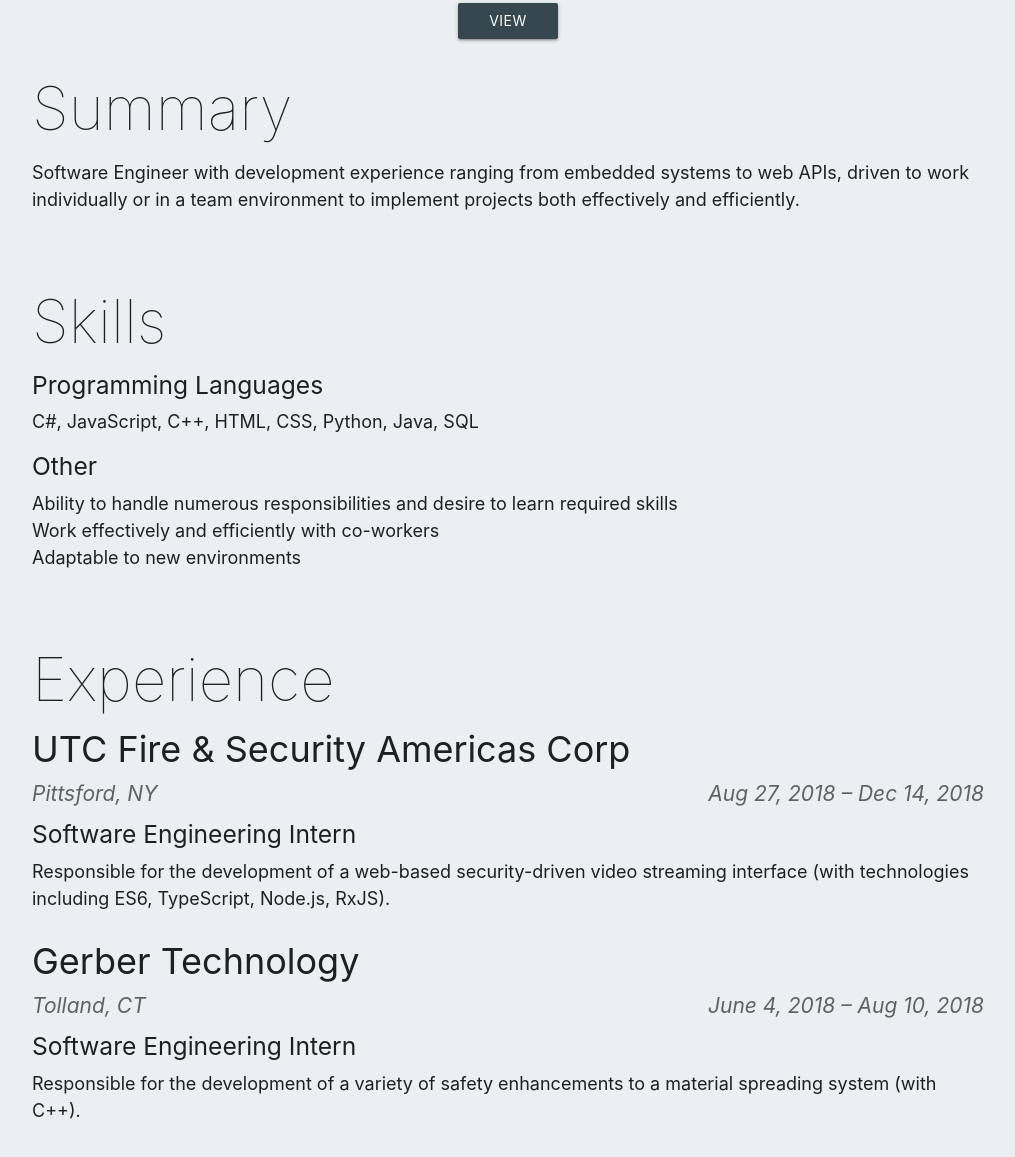
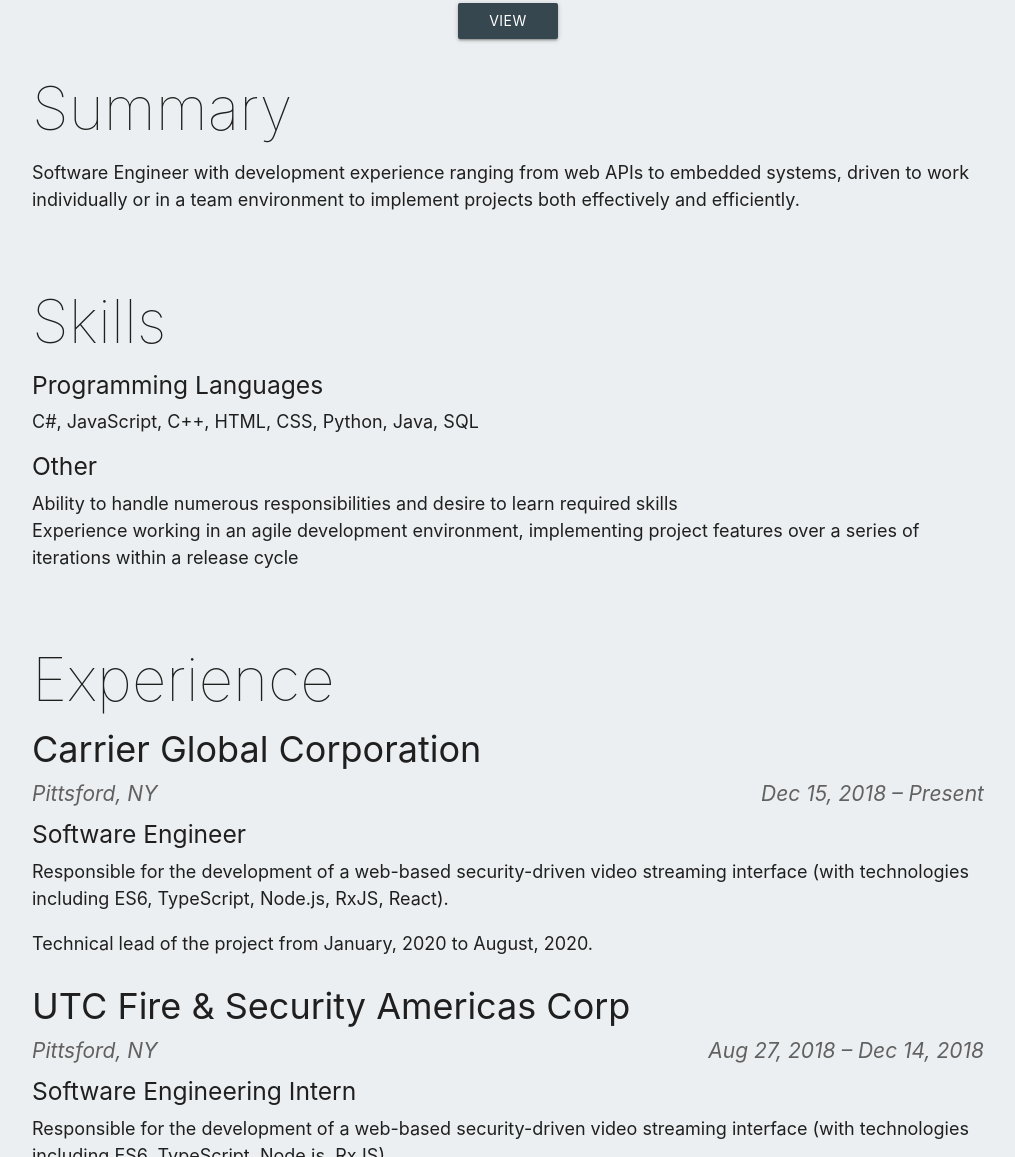
Before and after one commit to iRockE/jmrichards96.github.io, a plain HTML site: page resume.html in a window 1280 px wide. Shown: the part 280-1437 px from the top of the page, without its empty margins (132-1147 px from the left). Drawn offline with nearby package versions, Linux system fonts and the light colour scheme.

Commit message:
Updated links and experience

```diff
--- a/resume.html
+++ b/resume.html
@@ -45,7 +45,7 @@
       <a class="waves-effect waves-light btn viewPDF" target="_blank" href="/Joshua_Richards_Resume.pdf">View PDF</a>
       <section class="resumeSection">
             <h2>Summary</h2>
-            <p>Software Engineer with development experience ranging from embedded systems to web APIs, driven to work
+            <p>Software Engineer with development experience ranging from web APIs to embedded systems, driven to work
               individually or in a team environment to implement projects both effectively and efficiently.</p>
       </section>
       <section class="resumeSection">
@@ -55,12 +55,19 @@
           <h5>Other</h5>
           <ul>
             <li>Ability to handle numerous responsibilities and desire to learn required skills</li>
-            <li>Work effectively and efficiently with co-workers</li>
-            <li>Adaptable to new environments</li>
+            <li>Experience working in an agile development environment, implementing project features over a
+              series of iterations within a release cycle</li>
           </ul>
       </section>
       <section class="resumeSection">
           <h2>Experience</h2>
+          <div class="resumeExperience">
+              <h3>Carrier Global Corporation</h3>
+              <h4>Pittsford, NY <span class="right">Dec 15, 2018 – Present</span></h4>
+              <h5>Software Engineer</h5>
+              <p>Responsible for the development of a web-based security-driven video streaming interface (with technologies including ES6, TypeScript, Node.js, RxJS, React).</p>
+              <p>Technical lead of the project from January, 2020 to August, 2020.</p>
+          </div>
           <div class="resumeExperience">
               <h3>UTC Fire & Security Americas Corp</h3>
               <h4>Pittsford, NY <span class="right">Aug 27, 2018 – Dec 14, 2018</span></h4>
@@ -135,7 +142,7 @@
               <li><a class="grey-text text-lighten-3 socialLink" target="_blank" href="https://www.linkedin.com/in/j-richards/">
                 <img src="media/linkedin.png" alt="Linkedin" \>
               </a></li>
-              <li><a class="grey-text text-lighten-3 socialLink" target="_blank" href="https://github.com/jmrichards96">
+              <li><a class="grey-text text-lighten-3 socialLink" target="_blank" href="https://github.com/iRockE">
                 <img src="media/github.png" alt="GitHub" \>
               </a></li>
             </ul>
```
Also changed, not shown: experience.html (+4 -4 lines), index.html (+1 -1 lines), projects.html (+1 -1 lines), 1 other file.
